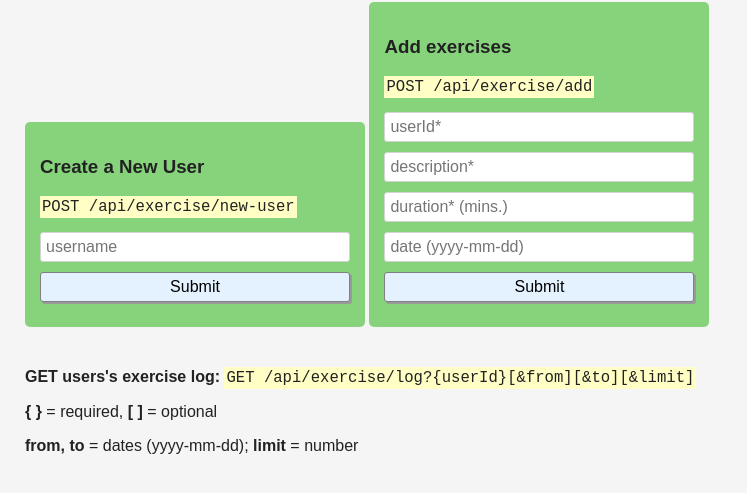
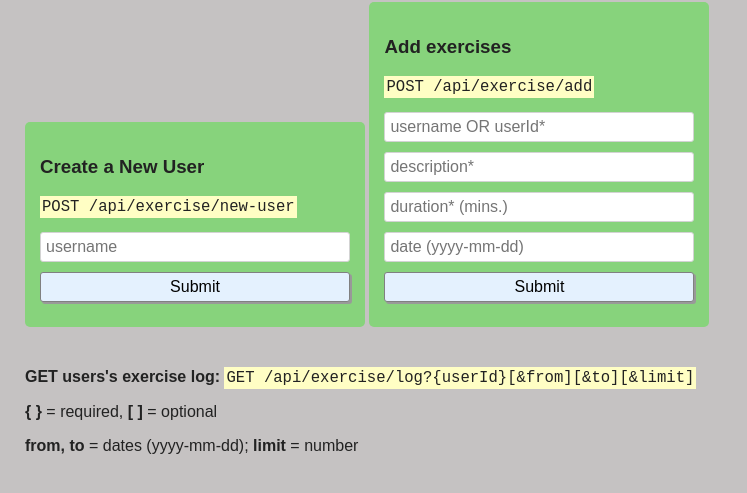
Before and after one commit to kevyman/Exercise-Tracker-Microservice, a website: page views/index.html in a window 1280 px wide. Shown: the part 81-574 px from the top of the page, without its empty margins (0-747 px from the left). Drawn offline with Linux system fonts and the light colour scheme; files that its build step writes are made by us from their sources.

Commit message:
Added username to exercise add

```diff
--- a/public/style.css
+++ b/public/style.css
@@ -7,7 +7,7 @@ body {
   font-family:sans-serif;
   margin: 25px;
   color: #222;
-  background-color: #f5f5f5;
+  background-color: #c5c2c2;
 }
 
 h1 {
--- a/views/index.html
+++ b/views/index.html
@@ -5,7 +5,7 @@
       <title>Exercise Tracker | Free Code Camp</title>
       <link rel="shortcut icon" href="https://cdn.hyperdev.com/us-east-1%3A52a203ff-088b-420f-81be-45bf559d01b1%2Ffavicon.ico" type="image/x-icon"/>
       <link href="https://fonts.googleapis.com/css?family=Roboto" rel="stylesheet" type="text/css">
-      <link href="style.css" rel="stylesheet" type="text/css">
+      <link href="../public/style.css" rel="stylesheet" type="text/css">
    </head>
 
    <body>
@@ -20,7 +20,7 @@
           <form action="/api/exercise/add" method="post">
             <h3>Add exercises</h3>
             <p><code>POST /api/exercise/add</code></p>
-            <input id="uid" type="text" name="userId" placeholder="userId*">
+            <input id="uid" type="text" name="userId" placeholder="username OR userId*">
             <input id="desc" type="text" name="description" placeholder="description*">
             <input id="dur" type="text" name="duration" placeholder="duration* (mins.)">
             <input id="dat" type="text" name="date" placeholder="date (yyyy-mm-dd)">
```
Also changed, not shown: 1 other file.
